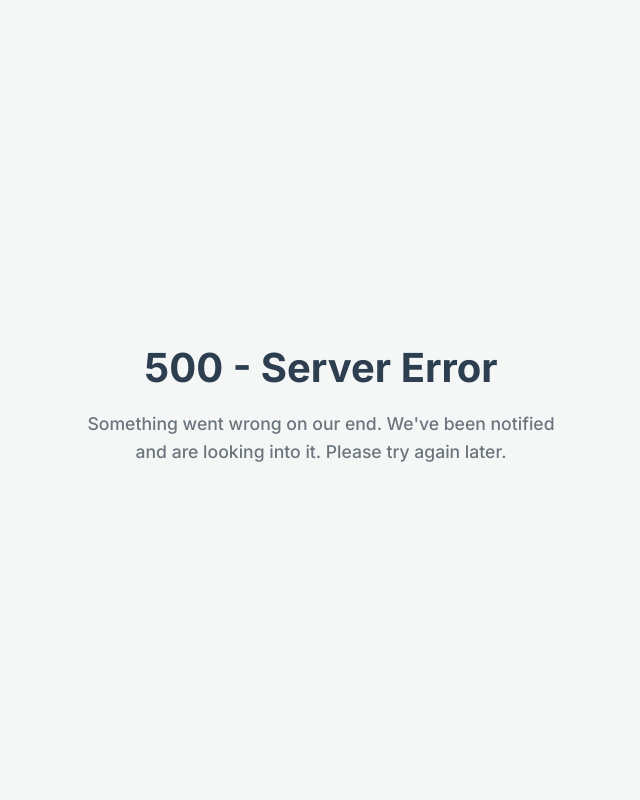
After one commit to Personal-AI-Labs/Template, a PHP site: page /views/errors/500.php in a window 1280 px wide. The commit adds this page. Shown: the whole page, without its empty margins (319-959 px from the left). Run offline with PHP 8.4, Linux system fonts and the light colour scheme.

Commit message:
fixing 500 server error page rendering

```diff
--- a/public/index.php
+++ b/public/index.php
@@ -111,6 +111,6 @@ try {
     } else {
         // In production, show a generic error page.
         $view = new App\Core\View('errors/500');
-        $view->render();
+        $view->renderPartial();
     }
 }
--- /dev/null
+++ b/public/views/errors/500.php
@@ -0,0 +1,24 @@
+<!DOCTYPE html>
+<html lang="en">
+<head>
+    <meta charset="UTF-8">
+    <meta name="viewport" content="width=device-width, initial-scale=1.0">
+    <title>Server Error</title>
+    <link rel="preconnect" href="https://fonts.googleapis.com">
+    <link rel="preconnect" href="https://fonts.gstatic.com" crossorigin>
+    <link href="https://fonts.googleapis.com/css2?family=Inter:wght@500;700&display=swap" rel="stylesheet">
+    <style>
+        body { font-family: 'Inter', sans-serif; background-color: #f4f7f6; color: #333; display: flex; justify-content: center; align-items: center; height: 100vh; margin: 0; text-align: center; }
+        .container { max-width: 500px; padding: 2rem; }
+        h1 { font-size: 2.5rem; color: #2c3e50; margin-bottom: 0.5rem; }
+        p { font-size: 1.1rem; color: #6c757d; line-height: 1.6; }
+        code { background-color: #e9ecef; padding: 2px 6px; border-radius: 4px; font-size: 0.9rem;}
+    </style>
+</head>
+<body>
+<div class="container">
+    <h1>500 - Server Error</h1>
+    <p>Something went wrong on our end. We've been notified and are looking into it. Please try again later.</p>
+</div>
+</body>
+</html>
--- a/src/Core/Router.php
+++ b/src/Core/Router.php
@@ -146,6 +146,6 @@ class Router {
         http_response_code(404);
         // Assuming you have a 404 view file
         $view = new View('errors/404', ['title' => 'Page Not Found']);
-        $view->render();
+        $view->renderPartial();
     }
 }
```
Also changed, not shown: src/Core/View.php (+13 -0 lines).
